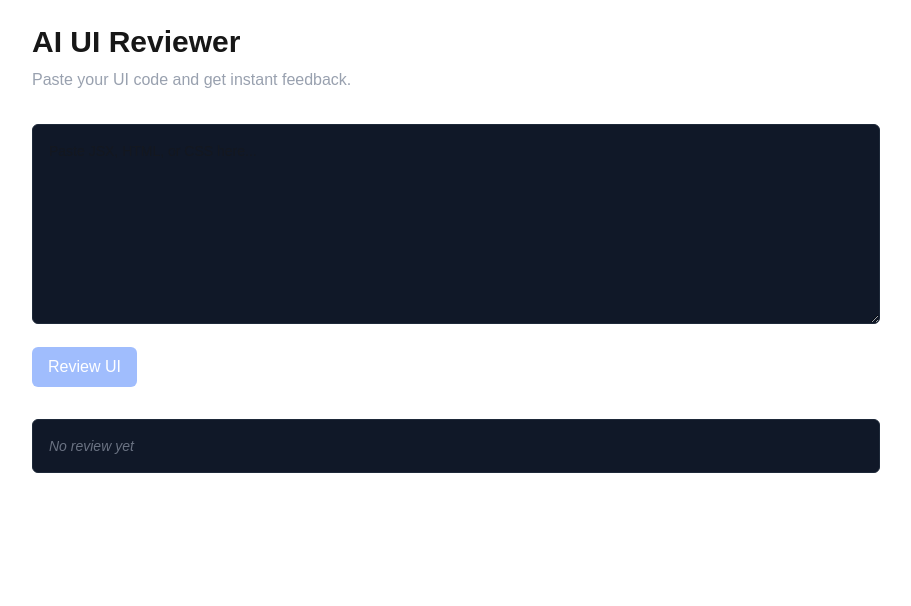
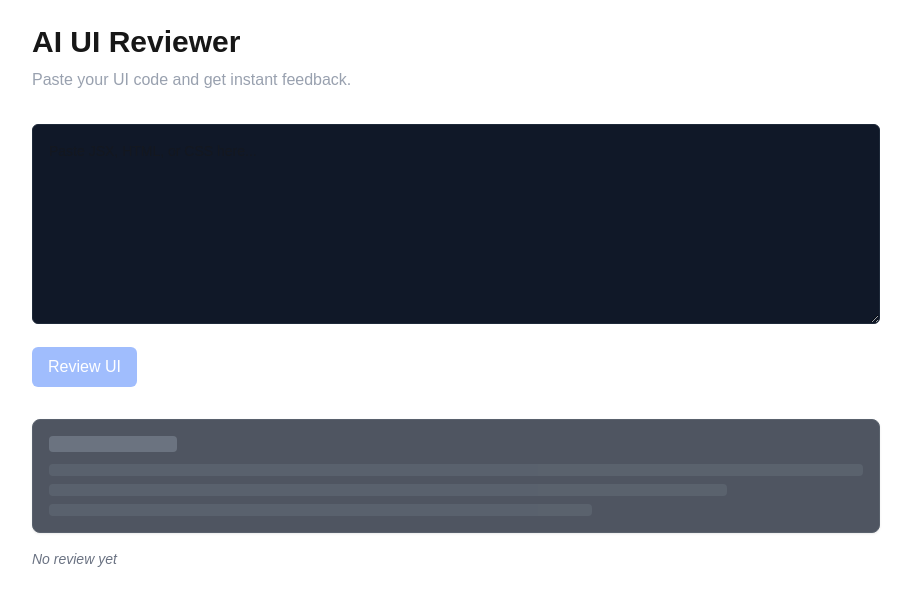
Before and after one commit to codingwolf-at/ai-ui-reviewer, a Next.js app: page / in a window 1280 px wide. Shown: the top 606 px of the page, without its empty margins (184-1095 px from the left). Built offline with nearby package versions, Linux system fonts and the light colour scheme.

Commit message:
Add ReviewCard and SkeletonCard components to enhance AI review output display. Update page layout to incorporate loading states and structured feedback presentation for UI, accessibility, and code quality.

```diff
--- a/src/app/page.tsx
+++ b/src/app/page.tsx
@@ -3,6 +3,8 @@ import { useState } from "react";
 import CodeInput from "@/components/CodeInput";
 import { getAIResponse } from "@/lib/api/review";
 import { ReviewResult } from "@/types/review";
+import ReviewCard from "@/components/ReviewCard";
+import SkeletonCard from "@/components/SkeletonCard";
 
 export default function Home() {
     const [code, setCode] = useState("");
@@ -51,33 +53,31 @@ export default function Home() {
             </section>
 
             {/* AI Output */}
-            <section className="rounded-md border border-gray-800 bg-gray-900 p-4 space-y-4">
+            <section className="grid gap-4">
                 {loading && (
-                    <p className="text-sm text-gray-400">Analyzing your UI…</p>
+                    <>
+                        <SkeletonCard />
+                        <SkeletonCard />
+                        <SkeletonCard />
+                    </>
                 )}
+                        <SkeletonCard />
+
+
                 {!loading && result && (
                     <>
-                        <div>
-                            <h3 className="font-semibold mb-1">UI / UX</h3>
-                            <p className="text-sm text-gray-300">{result.ui}</p>
-                        </div>
-
-                        <div>
-                            <h3 className="font-semibold mb-1">Accessibility</h3>
-                            <p className="text-sm text-gray-300">{result.accessibility}</p>
-                        </div>
-
-                        <div>
-                            <h3 className="font-semibold mb-1">Code Quality</h3>
-                            <p className="text-sm text-gray-300">{result.code}</p>
-                        </div>
+                        <ReviewCard title="UI Review" content={result.ui} />
+                        <ReviewCard title="Accessibility Review" content={result.accessibility} />
+                        <ReviewCard title="Code Review" content={result.code} />
                     </>
                 )}
+
                 {!loading && !result && (
                     <p className="text-sm text-gray-500 italic">
                         No review yet
                     </p>
                 )}
+
                 {error && (
                     <p className="text-sm text-red-400">
                         {error}
--- /dev/null
+++ b/src/components/ReviewCard.tsx
@@ -0,0 +1,22 @@
+"use client";
+
+type ReviewCardProps = {
+    title: string;
+    content: string;
+};
+
+const ReviewCard = ({ title, content }: ReviewCardProps) => {
+    return (
+        <div className="rounded-lg border border-gray-800 bg-gray-900 p-4 shadow-sm hover:border-gray-700 transition-colors">
+            <h3 className="text-sm font-semibold text-gray-100 mb-2">
+                {title}
+            </h3>
+
+            <p className="text-sm text-gray-400 leading-relaxed">
+                {content}
+            </p>
+        </div>
+    );
+};
+
+export default ReviewCard;
--- /dev/null
+++ b/src/components/SkeletonCard.tsx
@@ -0,0 +1,16 @@
+"use client";
+
+const SkeletonCard = () => {
+    return (
+        <div className="rounded-lg border border-gray-800 bg-gray-900 p-4 shadow-sm animate-pulse">
+            <div className="h-4 w-32 bg-gray-700 rounded mb-3" />
+            <div className="space-y-2">
+                <div className="h-3 w-full bg-gray-800 rounded" />
+                <div className="h-3 w-5/6 bg-gray-800 rounded" />
+                <div className="h-3 w-2/3 bg-gray-800 rounded" />
+            </div>
+        </div>
+    );
+};
+
+export default SkeletonCard;
```
